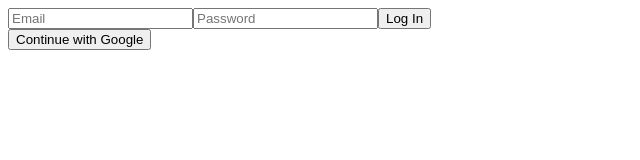
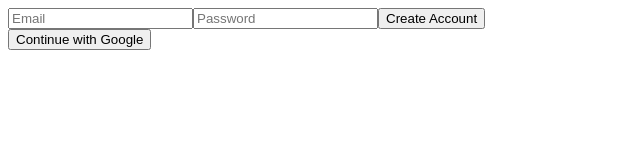
Before and after one commit to bbammju/alux-codestates-3, a React (Create React App) app: page / in a window 1280 px wide. Shown: the top 160 px of the page, without its empty margins (0-640 px from the left). Built offline with nearby package versions, Linux system fonts and the light colour scheme; no server answers.

Commit message:
add: signup/signin 추가

```diff
--- a/src/routes/Auth.js
+++ b/src/routes/Auth.js
@@ -1,8 +1,14 @@
 import React, { useState } from 'react';
+import { authService } from '../util/fbase';
+import {
+  createUserWithEmailAndPassword,
+  signInWithEmailAndPassword,
+} from 'firebase/auth';
 
 const Auth = () => {
   const [email, setEmail] = useState('');
   const [password, setPassword] = useState('');
+  const [newAccount, setNewAccount] = useState(true);
 
   const onChange = (e) => {
     const {
@@ -16,8 +22,25 @@ const Auth = () => {
     }
   };
 
-  const onSubmit = (e) => {
+  const onSubmit = async (e) => {
     e.preventDefault();
+    try {
+      if (newAccount) {
+        const result = await createUserWithEmailAndPassword(
+          authService,
+          email,
+          password
+        );
+      } else {
+        const result = await signInWithEmailAndPassword(
+          authService,
+          email,
+          password
+        );
+      }
+    } catch (error) {
+      console.log(error);
+    }
   };
 
   return (
@@ -40,7 +63,7 @@ const Auth = () => {
           required
           onChange={onChange}
         />
-        <input type='submit' value='Log In' />
+        <input type='submit' value={newAccount ? 'Create Account' : 'Login'} />
       </form>
       <div>
         <button>Continue with Google</button>
```
